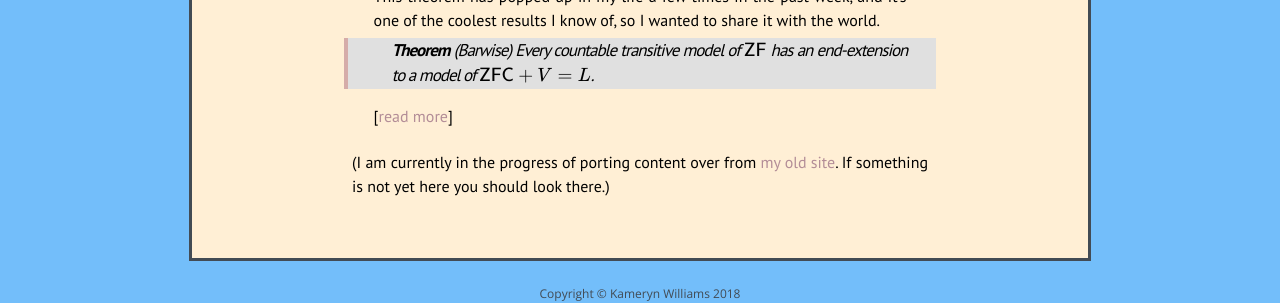
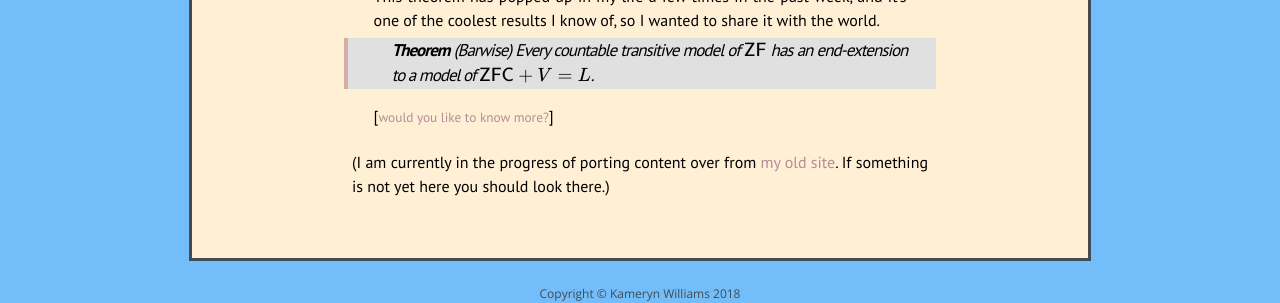
Before and after one commit to kamerynjw/kamerynjw.github.io, a Jekyll site: the page built from blog.md, in a window 1280 px wide. Shown: the part 302-605 px from the top of the page. Built offline with Jekyll 4.4.1, drawn with Linux system fonts in a browser that asks for light colours; nearby versions of some CDN libraries; formulas are drawn with MathJax 3.

Commit message:
added Starship Troopers reference

```diff
--- a/blog.md
+++ b/blog.md
@@ -12,7 +12,7 @@ permalink: /blog/
       <li>
         <span class="post-meta">{{ post.date | date: "%b %-d, %Y" }}</span>
         <a class="post-link" href="{{ post.url | prepend: site.baseurl }}">{{ post.title }}</a>
-		{{ post.excerpt }} <p>[<a href="{{ post.url | prepend: site.baseurl }}">read more</a>]</p>
+		{{ post.excerpt }} <p>[<a href="{{ post.url | prepend: site.baseurl }}"><small>would you like to know more?</small></a>]</p>
       </li>
     {% endfor %}
   </ul>
```
